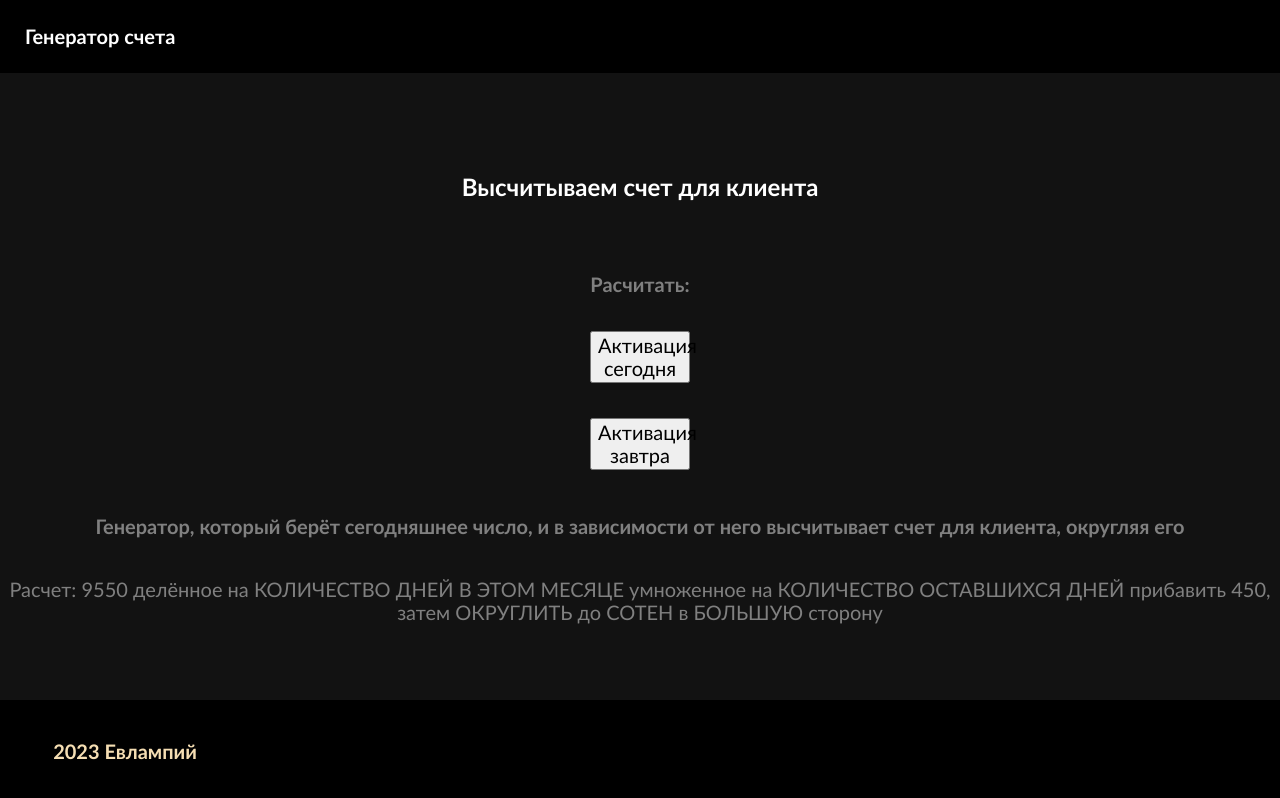
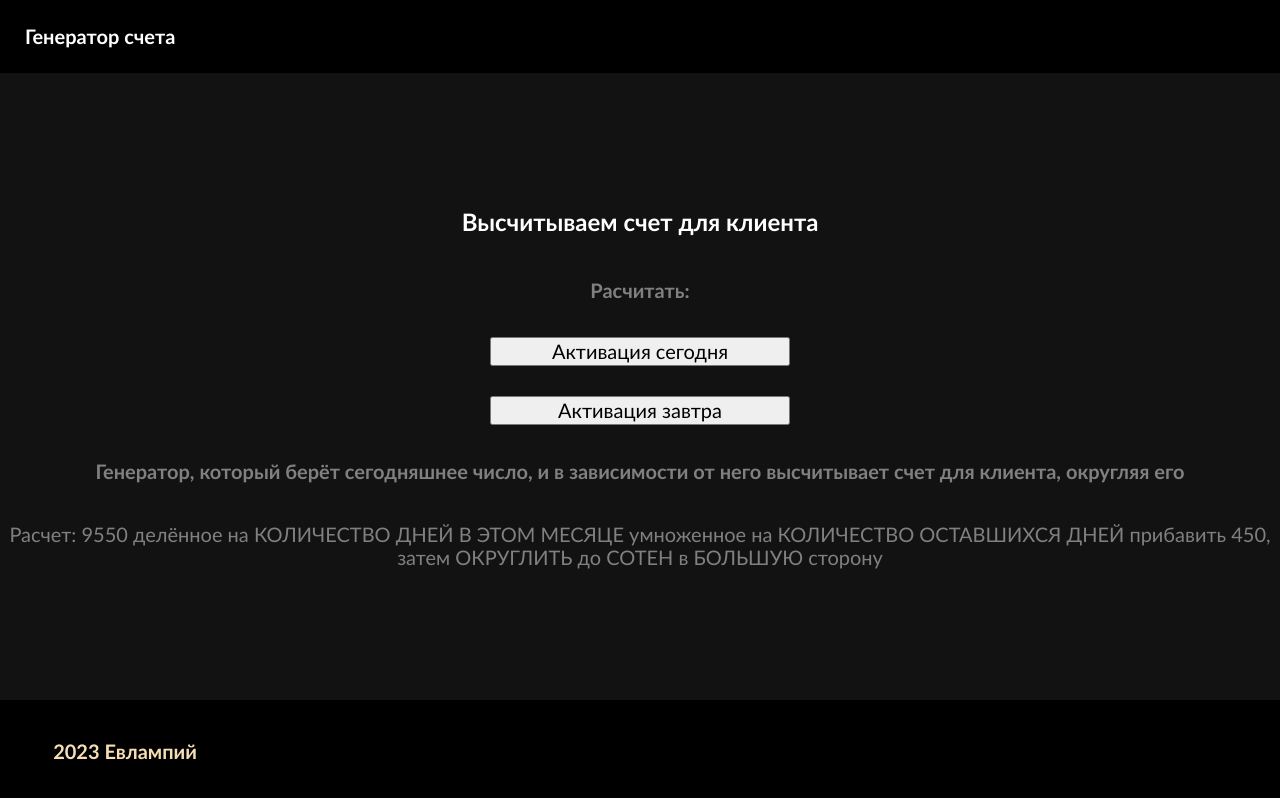
Before and after one commit to PaulStudy/evlampiy, a plain HTML site: page index.html in a window 1280 px wide. Drawn offline with Linux system fonts and the light colour scheme.

Commit message:
Update style.css

```diff
--- a/style.css
+++ b/style.css
@@ -1,12 +1,13 @@
 body {
   display: flex;
   flex-direction: column;
-  width: 100vw;
+  width:100%;
   height: 100vh;
   background-color: black;
   font-size: 20px;
   font-weight: bold;
   font-family: "Gill Sans", "Gill Sans MT", Calibri, "Trebuchet MS", sans-serif;
+
 }
 
 header {
@@ -26,42 +27,41 @@ main {
   flex-grow: 1;
   display: flex;
   flex-direction: column;
+  align-items: center;
+  justify-content: center;
   background-size: cover;
   background-position-y: center;
   background-position-x: center;
   transition: all 0.3s ease;
+  align-content: center;
 }
 
 #joke {
   text-align: center;
   font-size: larger;
-  margin: 100px auto 25px auto;
-  height: 50px;
   color: white;
 }
 
 #author {
   text-align: right;
-  margin: 25px auto;
+  align-self: center;
   color: gray;
 }
 
 .knopka {
   align-self: center;
-  width: 100px;
-  margin: 10px auto 25px auto;
+  width: 300px;
+  margin: 15px;
 }
 
 .text {
   color: gray;
   text-align: center;
-  margin: auto0 15%;
 }
 
 .text2 {
   color: gray;
   text-align: center;
-  margin: auto0 15%;
   font-size: 20x;
   font-weight: normal;
 }
```
